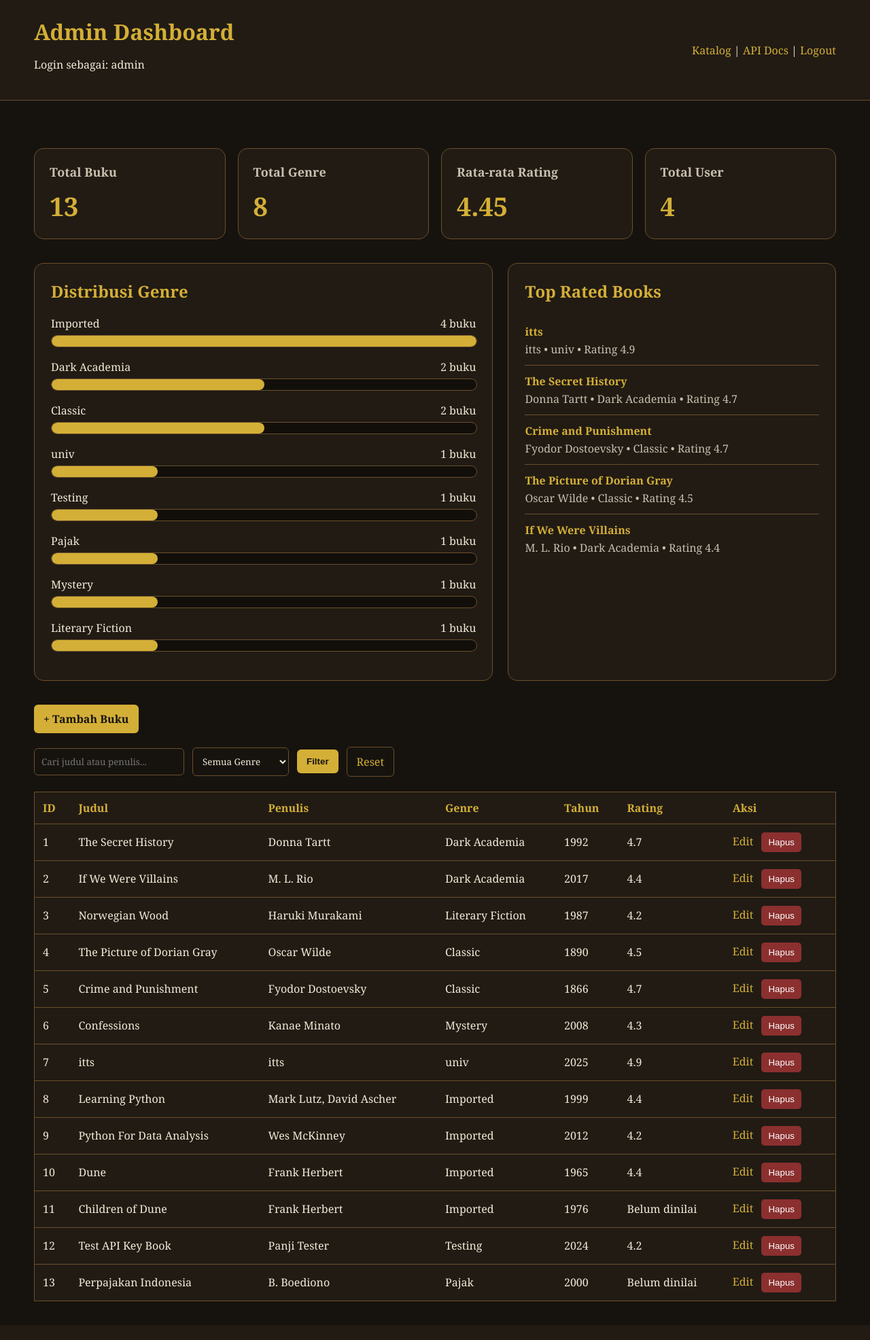
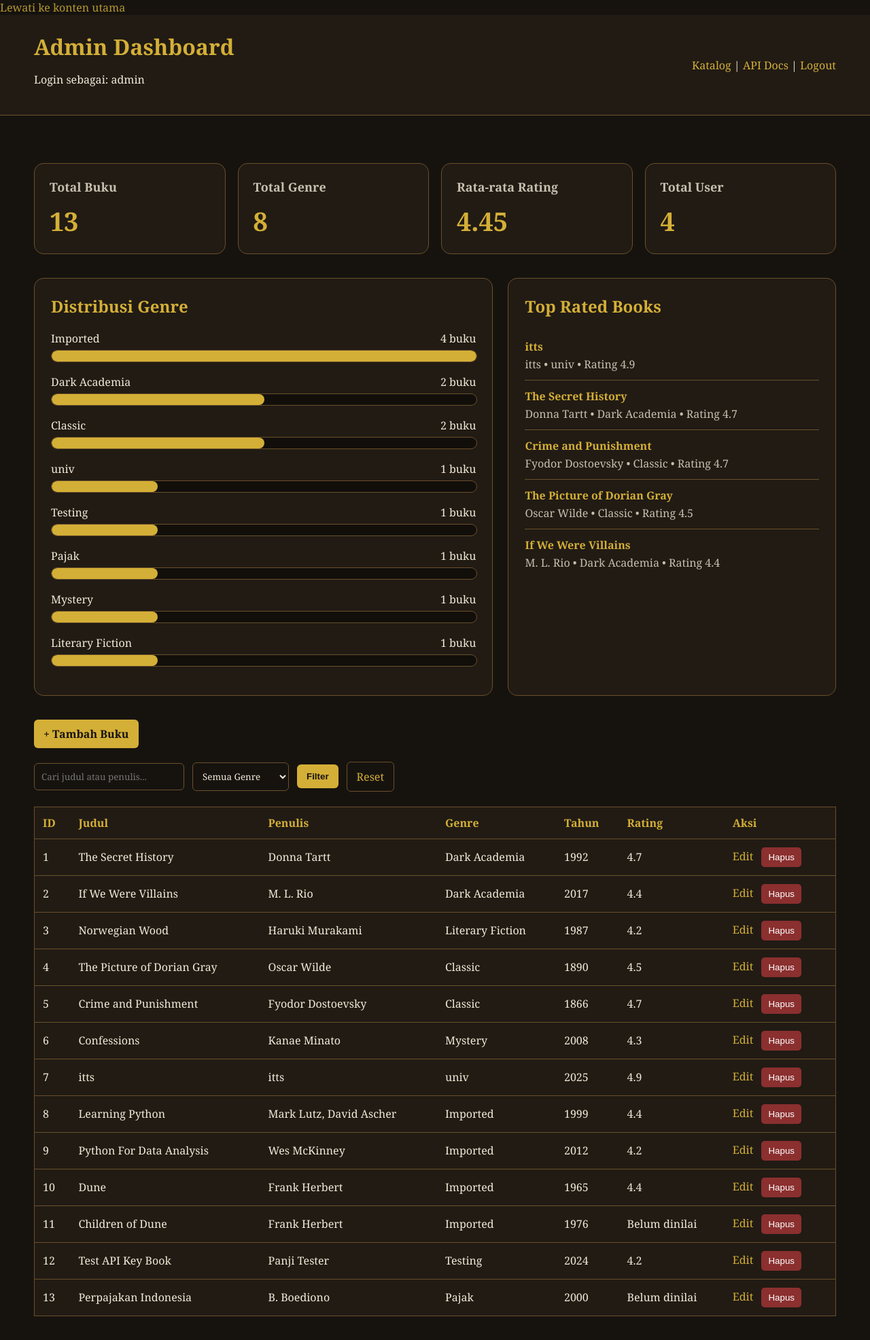
Before and after one commit to panjiaryasoma/bookvault-flask, a Flask app: page /admin in a window 1280 px wide. Shown: the whole page at 68% size. Before the commit the page ends 1915 px from the top, so only its background shows below. Run offline with Flask 3, Linux system fonts and the light colour scheme; a user stored in the database is signed in.

Commit message:
Add shared document structure helpers

```diff
--- a/templates/base.html
+++ b/templates/base.html
@@ -3,6 +3,7 @@
 
 <head>
     <meta charset="UTF-8">
+    <meta name="viewport" content="width=device-width, initial-scale=1.0">
     <title>{% block title %}BookVault{% endblock %}</title>
 
     <link rel="stylesheet" href="{{ url_for('static', filename='css/base.css') }}">
@@ -10,9 +11,11 @@
 </head>
 
 <body>
+    <a class="skip-link" href="#main-content">Lewati ke konten utama</a>
+
     {% block header %}{% endblock %}
 
-    <main class="{% block main_class %}container{% endblock %}">
+    <main id="main-content" class="{% block main_class %}container{% endblock %}">
         {% block flash_messages %}
         {% include "flash_messages.html" %}
         {% endblock %}
```
